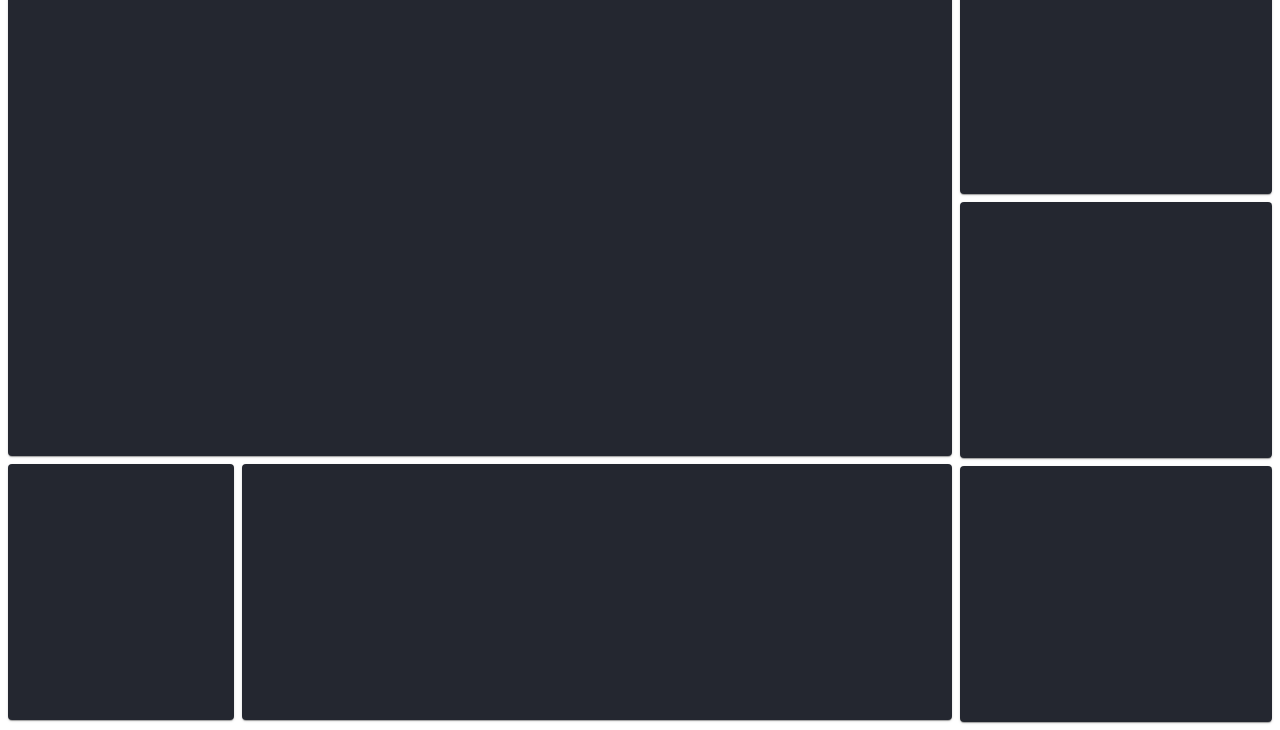
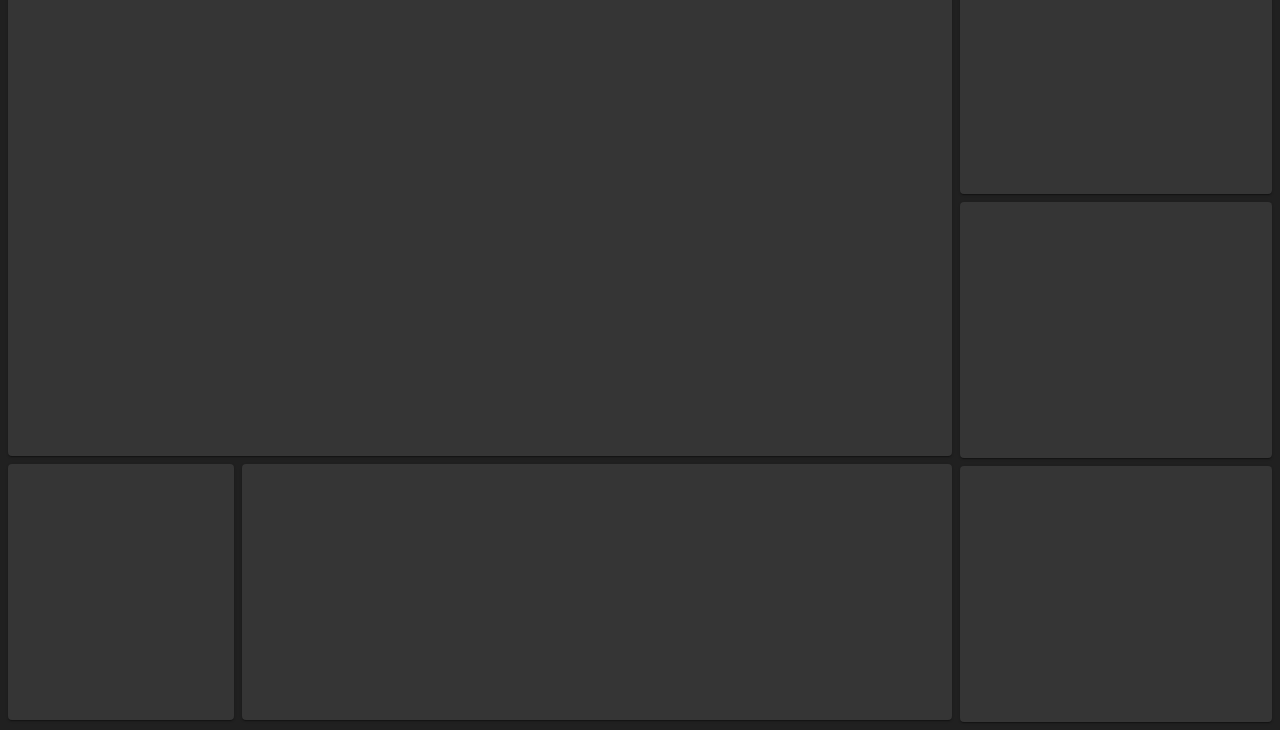
Before and after one commit to 0xJeremy/Pico-Oscilloscope, a React app in the folder app/: page / in a window 1280 px wide. Shown: the part 70-800 px from the top of the page. Built offline with nearby package versions, Linux system fonts and the light colour scheme.

Commit message:
Added updated color scheme

```diff
--- a/app/public/main.css
+++ b/app/public/main.css
@@ -1,5 +1,5 @@
 html {
-	/*background: #09101d;*/
+	background: #202020;
 	overflow: hidden;
 }
 
--- a/app/src/components/TogglePanel.js
+++ b/app/src/components/BottomLeftMenu.js
@@ -1,19 +1,20 @@
 import React from 'react';
 import { makeStyles } from '@material-ui/core/styles';
 import Paper from '@material-ui/core/Paper';
+import { paperColor, paddingSize } from './PageStyles';
 
 const useStyles = makeStyles({
   paper: {
-    marginLeft: '8px',
+    marginLeft: paddingSize,
     textAlign: 'center',
     color: '#4fbbd6',
     fontSize: '18px',
-    backgroundColor: '#242730',
+    backgroundColor: paperColor,
     minHeight: '32vh'
   },
 });
 
-export default function TogglePanel(props) {
+export default function BottomLeftMenu(props) {
   const classes = useStyles();
 
   return (
--- a/app/src/components/DataTable.js
+++ b/app/src/components/BottomMiddleMenu.js
@@ -1,24 +1,24 @@
 import React from 'react';
 import { makeStyles } from '@material-ui/core/styles';
 import Paper from '@material-ui/core/Paper';
+import { paperColor, paddingSize, colorOrange } from './PageStyles';
 
 const useStyles = makeStyles({
   paper: {
-    marginRight: '8px',
+    marginRight: paddingSize,
     textAlign: 'center',
-    color: '#4fbbd6',
+    color: colorOrange,
     fontSize: '18px',
-    backgroundColor: '#242730',
+    backgroundColor: paperColor,
     minHeight: '32vh'
   },
 });
 
-export default function TogglePanel(props) {
+export default function BottomMiddleMenu(props) {
   const classes = useStyles();
 
   return (
     <Paper className={classes.paper}>
-
     </Paper>
   );
 }
--- a/app/src/components/InfoBox.js
+++ b/app/src/components/InfoBox.js
@@ -6,11 +6,12 @@ import DialogActions from '@material-ui/core/DialogActions';
 import DialogContent from '@material-ui/core/DialogContent';
 import DialogContentText from '@material-ui/core/DialogContentText';
 import DialogTitle from '@material-ui/core/DialogTitle';
+import { paperColor } from './PageStyles';
 
 const useStyles = makeStyles(theme => ({
   dialog: {
     color: '#4fbbd6',
-    backgroundColor: '#242730',
+    backgroundColor: paperColor,
   },
   blue: {
     color: '#4fbbd6'
@@ -20,7 +21,7 @@ const useStyles = makeStyles(theme => ({
     height: '100%'
   },
   box: {
-    backgroundColor: '#242730',
+    backgroundColor: paperColor,
     color: '#4fbbd6',
     borderRadius: '0px'
   },
--- a/app/src/components/Page.js
+++ b/app/src/components/Page.js
@@ -1,11 +1,11 @@
 import React from 'react';
 import Grid from '@material-ui/core/Grid';
 import Plot from './Plot';
-import DataTable from './DataTable';
+import BottomMiddleMenu from './BottomMiddleMenu';
 import TopMenu from './TopMenu';
 import MiddleMenu from './MiddleMenu';
 import BottomMenu from './BottomMenu';
-import TogglePanel from './TogglePanel';
+import BottomLeftMenu from './BottomLeftMenu';
 import InfoBox from './InfoBox';
 
 export default function Page() {
@@ -19,11 +19,11 @@ export default function Page() {
 
           <Grid container spacing={1}>
             <Grid item xs={3}>
-              <TogglePanel />
+              <BottomLeftMenu />
             </Grid>
 
             <Grid item xs={9}>
-              <DataTable  />
+              <BottomMiddleMenu  />
             </Grid>
           </Grid>
 
--- a/app/src/components/PageStyles.js
+++ b/app/src/components/PageStyles.js
@@ -1,17 +1,27 @@
+// Color scheme: https://coolors.co/ffffff-ff7f11-353535-ff1b1c-202020
+const paperColor = '#353535';
+const colorOrange = '#FF7F11';
+const colorRed = '#FF1B1C';
+const paddingSize = '8px';
+
 const rightMenuStyle = {
   root: {
     display: 'flex',
   },
   paper: {
-    marginBottom: '8px',
-    marginRight: '8px',
-    marginTop: '8px',
+    marginBottom: paddingSize,
+    marginRight: paddingSize,
+    marginTop: paddingSize,
     textAlign: 'center',
-    color: '#4fbbd6',
+    color: colorOrange,
     fontSize: '40px',
-    backgroundColor: '#242730',
+    backgroundColor: paperColor,
     minHeight: '32vh',
   },
 };
 
 export { rightMenuStyle };
+export { paperColor };
+export { paddingSize };
+export { colorOrange };
+export { colorRed };
--- a/app/src/components/Plot.js
+++ b/app/src/components/Plot.js
@@ -1,24 +1,25 @@
 import React from 'react';
 import { makeStyles } from '@material-ui/core/styles';
 import Paper from '@material-ui/core/Paper';
+import { paperColor, paddingSize, colorOrange } from './PageStyles';
 
 const useStyles = makeStyles(theme => ({
   root: {
     minHeight: '64.75vh',
     maxWidth: '100%',
     position: 'relative',
-    marginBottom: '8px',
-    marginLeft: '8px',
-    marginTop: '8px',
+    marginBottom: paddingSize,
+    marginLeft: paddingSize,
+    marginTop: paddingSize,
   },
   paper: {
-    marginBottom: '8px',
-    marginRight: '8px',
-    marginTop: '8px',
+    marginBottom: paddingSize,
+    marginRight: paddingSize,
+    marginTop: paddingSize,
     textAlign: 'center',
-    color: '#4fbbd6',
+    color: colorOrange,
     fontSize: '40px',
-    backgroundColor: '#242730',
+    backgroundColor: paperColor,
     minHeight: '64.75vh',
   }
 }));
@@ -29,7 +30,7 @@ export default function Plot(props) {
   return (
     <div className={classes.root}>
       <Paper className={classes.paper}>
-
+        This is some text!
       </Paper>
     </div>
   )
```
